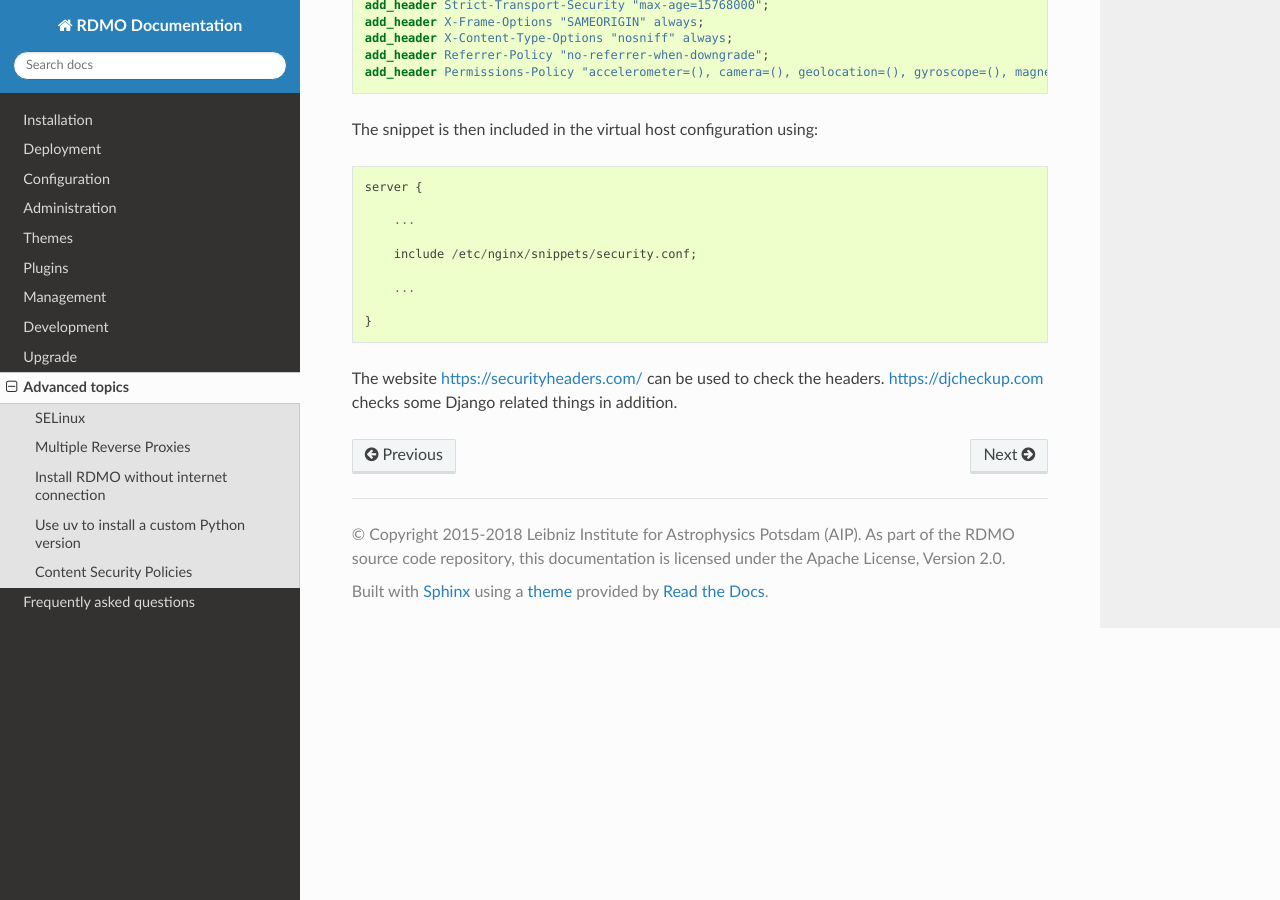
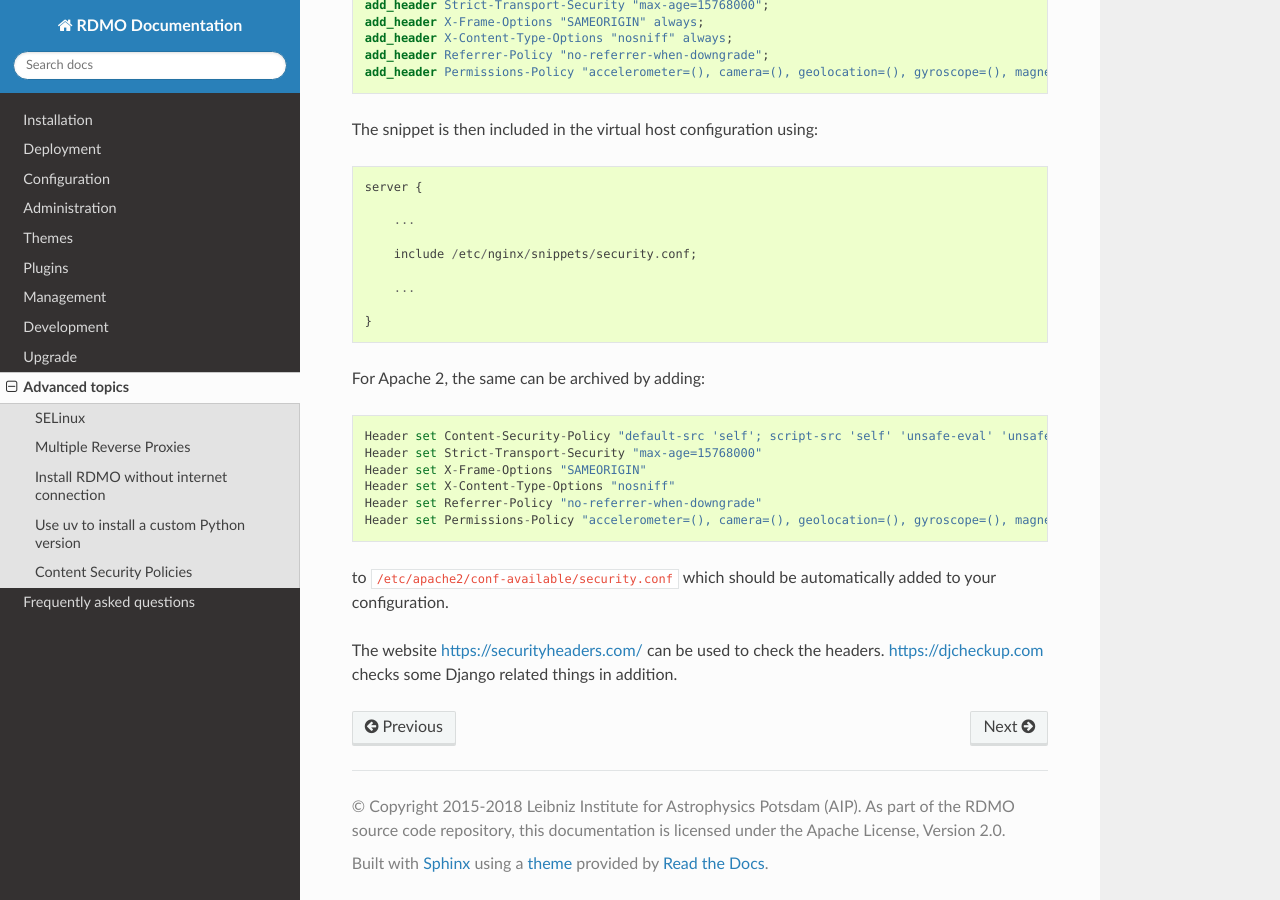
Before and after one commit to rdmorganiser/rdmo-docs, a Sphinx documentation site: the page built from docs/advanced/index.md, in a window 1280 px wide and 900 px high, scrolled down 2037 px. Built offline with Sphinx 7.4.7 and the Read the Docs theme 3.1.0, drawn with Linux system fonts in a browser that asks for light colours.

Commit message:
Add Content Security Policies for Apache

````diff
--- a/docs/advanced/index.md
+++ b/docs/advanced/index.md
@@ -101,4 +101,17 @@ server {
 }
 ```
 
+For Apache 2, the same can be archived by adding:
+
+```
+Header set Content-Security-Policy "default-src 'self'; script-src 'self' 'unsafe-eval' 'unsafe-inline'; style-src 'self' 'unsafe-inline';"
+Header set Strict-Transport-Security "max-age=15768000"
+Header set X-Frame-Options "SAMEORIGIN"
+Header set X-Content-Type-Options "nosniff"
+Header set Referrer-Policy "no-referrer-when-downgrade"
+Header set Permissions-Policy "accelerometer=(), camera=(), geolocation=(), gyroscope=(), magnetometer=(), microphone=(), payment=(), usb=()"
+```
+
+to `/etc/apache2/conf-available/security.conf` which should be automatically added to your configuration.
+
 The website <https://securityheaders.com/> can be used to check the headers. <https://djcheckup.com> checks some Django related things in addition.
````
